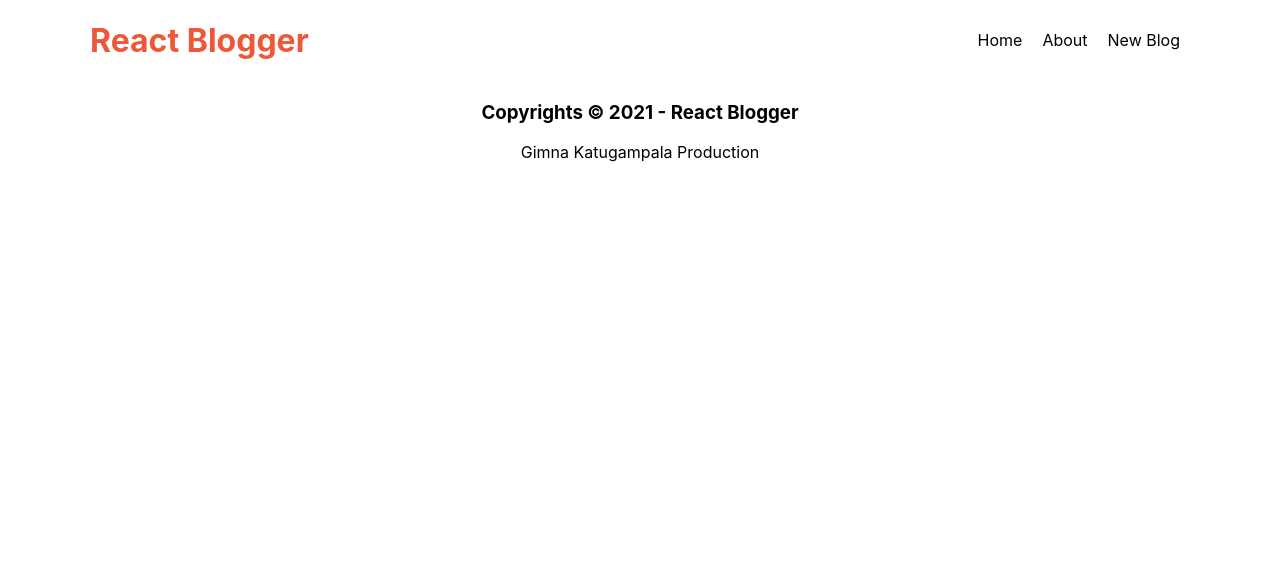
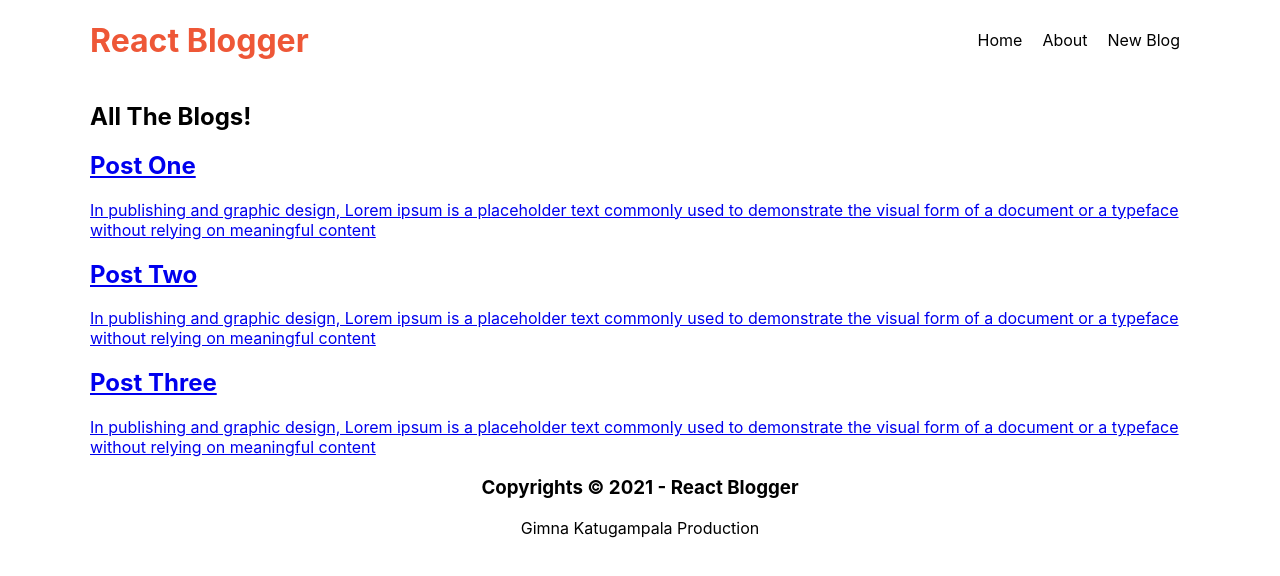
Before and after one commit to gimnakatugampala/react-blogger, a React (Create React App) app: page / in a window 1280 px wide. Shown: the top 576 px of the page. Built offline with nearby package versions, Linux system fonts and the light colour scheme.

Commit message:
Home basic

```diff
--- a/src/App.js
+++ b/src/App.js
@@ -1,12 +1,22 @@
 import { BrowserRouter as Router,Route,Switch } from "react-router-dom";
 import Navbar from "./components/Navbar";
 import Footer from "./components/Footer";
+import Home from "./components/Home";
 
 function App() {
   return (
     <Router>
     <div className="App">
        <Navbar/>
+       <div className="content">
+         <Switch>
+
+           <Route path="/" exact>
+            <Home/>
+           </Route>
+
+         </Switch>
+       </div>
        <Footer/>
     </div>
     </Router>
--- /dev/null
+++ b/src/components/Home.js
@@ -0,0 +1,30 @@
+import { useState } from "react"
+import { Link } from "react-router-dom"
+
+
+const Home = () => {
+
+    const [blogs,setBlogs] = useState([
+        {id:1,author:'mario',title:'Post One',body:'In publishing and graphic design, Lorem ipsum is a placeholder text commonly used to demonstrate the visual form of a document or a typeface without relying on meaningful content'},
+        {id:2,author:'yoshi',title:'Post Two',body:'In publishing and graphic design, Lorem ipsum is a placeholder text commonly used to demonstrate the visual form of a document or a typeface without relying on meaningful content'},
+        {id:3,author:'mario',title:'Post Three',body:'In publishing and graphic design, Lorem ipsum is a placeholder text commonly used to demonstrate the visual form of a document or a typeface without relying on meaningful content'}
+    ])
+
+    return (
+        <div className="home">
+            <div className="blog-list">
+                <h2>All The Blogs!</h2>
+                {blogs.map((blog) => (
+                    <div className="blog-preview" key={blog.id}>
+                        <Link to={`/blogs/${blog.id}`}>
+                            <h2>{blog.title}</h2>
+                            <p>{blog.body}</p>
+                        </Link>
+                    </div>
+                ))}
+            </div>
+        </div>
+    )
+}
+
+export default Home
```
